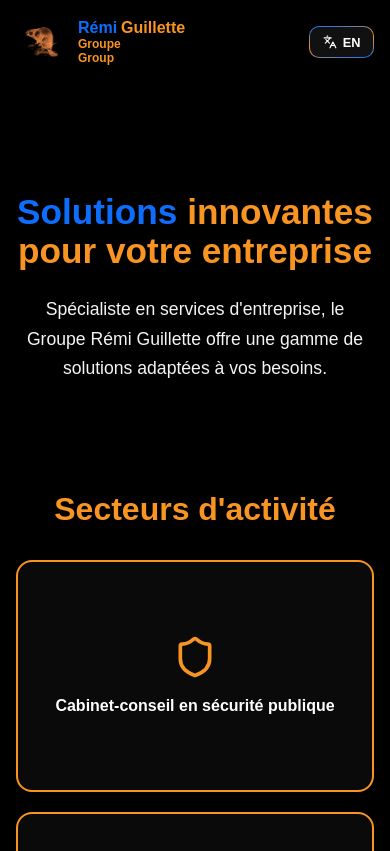
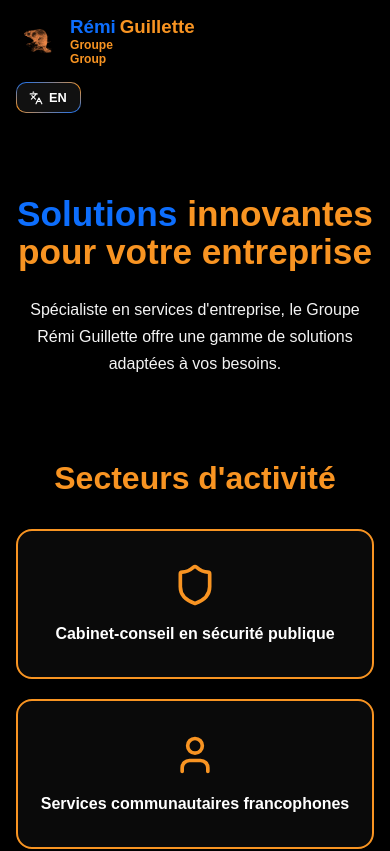
Before and after one commit to remiguillette/BeaverNet-3.2, a React (Vite) app: page / in a window 390 px wide. Shown: the top 851 px of the page. Built offline with nearby package versions, Linux system fonts and the light colour scheme.

Commit message:
Make layout responsive across viewport sizes

```diff
--- a/src/pages/About.tsx
+++ b/src/pages/About.tsx
@@ -5,7 +5,7 @@ export default function About() {
   return (
     <>
       <Header />
-      <main>
+      <main className="page-content">
         <h1>À propos</h1>
         <p>Cette page présente le projet Website v3.2.</p>
       </main>
--- a/src/pages/Contact.tsx
+++ b/src/pages/Contact.tsx
@@ -5,7 +5,7 @@ export default function Contact() {
   return (
     <>
       <Header />
-      <main>
+      <main className="page-content">
         <h1>Contact</h1>
         <p>Vous pouvez nous écrire via contact@example.com.</p>
       </main>
--- a/src/pages/NotFound.tsx
+++ b/src/pages/NotFound.tsx
@@ -2,7 +2,7 @@ import { Link } from "react-router-dom";
 
 export default function NotFound() {
   return (
-    <main>
+    <main className="page-content">
       <h1>404</h1>
       <p>Page introuvable.</p>
       <Link to="/">Retour à l'accueil</Link>
--- a/src/styles/global.css
+++ b/src/styles/global.css
@@ -3,11 +3,18 @@ body {
   font-family: Arial, sans-serif;
   background: #000;
   color: #fff;
+  min-width: 320px;
 }
 
 header,
 footer {
   padding: 1rem 0;
+}
+
+*,
+*::before,
+*::after {
+  box-sizing: border-box;
 }
 
 .container {
@@ -27,6 +34,7 @@ footer {
   align-items: center;
   justify-content: space-between;
   gap: 1rem;
+  flex-wrap: wrap;
 }
 
 .header-brand-link {
@@ -34,6 +42,7 @@ footer {
   align-items: center;
   gap: 0.65rem;
   text-decoration: none;
+  min-width: 0;
 }
 
 .header-logo {
@@ -46,12 +55,14 @@ footer {
 .header-wordmark {
   display: flex;
   flex-direction: column;
+  min-width: 0;
 }
 
 .header-wordmark-row {
   display: flex;
   align-items: center;
   gap: 0.25rem;
+  flex-wrap: wrap;
 }
 
 .header-group-lines {
@@ -81,7 +92,6 @@ footer {
   margin: 0;
   font-size: clamp(0.75rem, 1.9vw, 1.4rem);
   font-weight: 700;
-  white-space: nowrap;
   transition: all 0.7s ease;
 }
 
@@ -127,6 +137,8 @@ footer {
   display: flex;
   align-items: center;
   gap: 1rem;
+  flex-wrap: wrap;
+  margin-left: auto;
 }
 
 .ontario-pride-text {
@@ -158,7 +170,7 @@ footer {
 }
 
 .hero {
-  padding: 5rem 0 3rem;
+  padding: clamp(2.25rem, 8vw, 5rem) 0 clamp(1.5rem, 5vw, 3rem);
   text-align: center;
 }
 
@@ -171,7 +183,7 @@ footer {
 .hero-text {
   max-width: 760px;
   margin: 0 auto;
-  font-size: 1.1rem;
+  font-size: clamp(1rem, 2.7vw, 1.1rem);
   line-height: 1.7;
   color: #f4f4f4;
 }
@@ -185,7 +197,7 @@ footer {
 }
 
 .sectors {
-  padding: 2rem 0 5rem;
+  padding: 2rem 0 clamp(2.5rem, 8vw, 5rem);
 }
 
 .sectors h2 {
@@ -276,3 +288,54 @@ footer {
   font-size: 1rem;
   line-height: 1.4;
 }
+
+main {
+  width: 100%;
+}
+
+.page-content {
+  width: min(1100px, 92%);
+  margin: 0 auto;
+  padding: 2rem 0 3rem;
+}
+
+footer {
+  text-align: center;
+}
+
+footer p {
+  margin: 0;
+  padding: 0 1rem;
+}
+
+@media (max-width: 699px) {
+  .site-header-inner {
+    align-items: flex-start;
+  }
+
+  .header-nav {
+    width: 100%;
+    justify-content: space-between;
+    margin-left: 0;
+  }
+
+  .header-logo {
+    width: 44px;
+    height: 44px;
+  }
+
+  .header-remi,
+  .header-guillette {
+    font-size: clamp(0.95rem, 4.8vw, 1.35rem);
+  }
+
+  .header-group-fr,
+  .header-group-en {
+    font-size: clamp(0.7rem, 3.1vw, 0.95rem);
+  }
+
+  .sector-card {
+    min-height: 150px;
+    padding: 1.2rem;
+  }
+}
```
